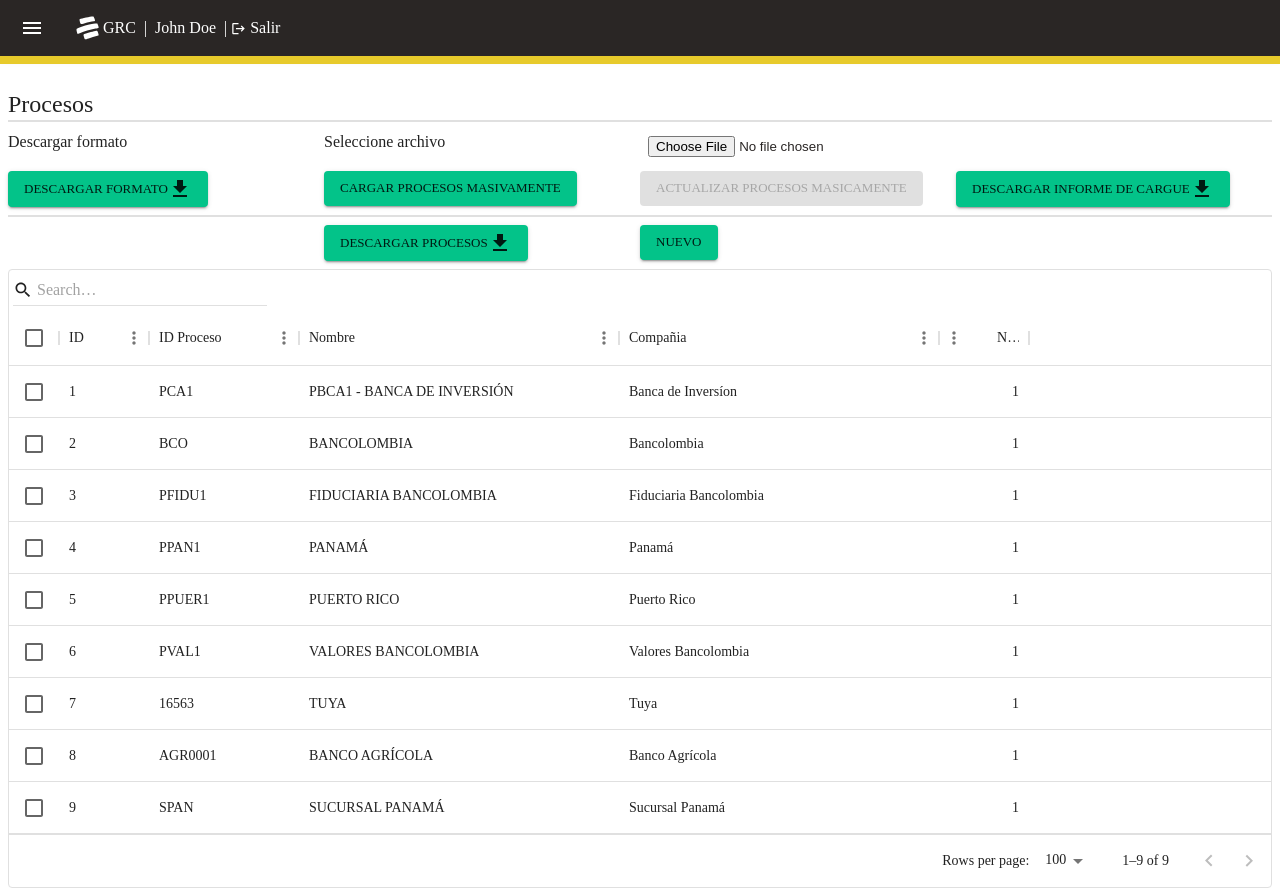
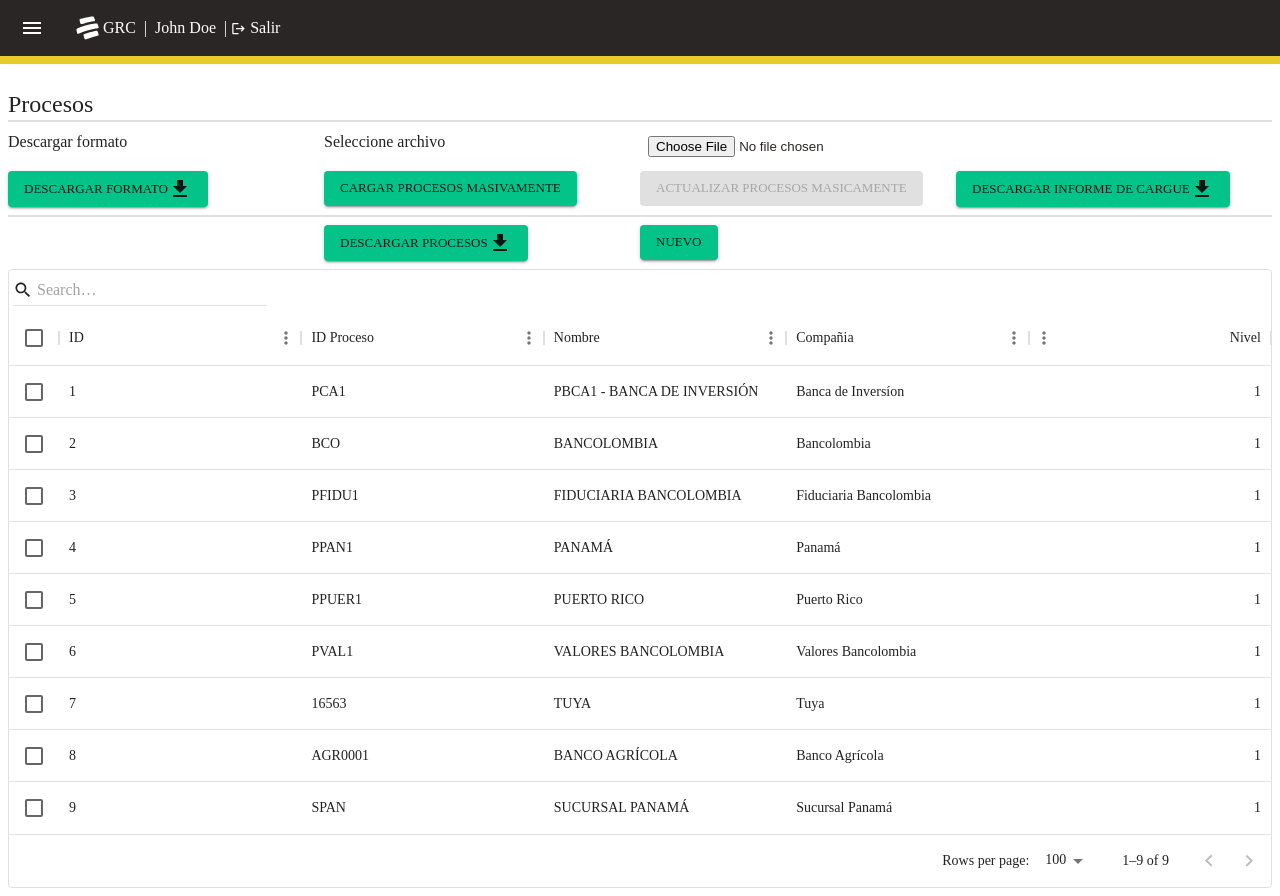
Before and after one commit to davidrios9/BlockcChain-React, a React (Vite) app: page /POC-Procesos/procesos in a window 1280 px wide. Built offline with nearby package versions, Linux system fonts and the light colour scheme.

Commit message:
Processes Data grid partial fix

```diff
--- a/src/pages/procesos.jsx
+++ b/src/pages/procesos.jsx
@@ -5,11 +5,11 @@
 import { DataGrid, GridToolbarQuickFilter } from '@mui/x-data-grid';
 
 const columns = [
-    { field: 'id', headerName: 'ID', width: 90 },
-    { field: 'idProceso', headerName: 'ID Proceso', width: 150 },
-    { field: 'nombre', headerName: 'Nombre', width: 320 },
-    { field: 'compañia', headerName: 'Compañia', width: 320, },
-    { field: 'nivel', headerName: 'Nivel', type: 'number', width: 90, },
+    { field: 'id', headerName: 'ID', flex: 1 },
+    { field: 'idProceso', headerName: 'ID Proceso', flex: 1  },
+    { field: 'nombre', headerName: 'Nombre', flex: 1  },
+    { field: 'compañia', headerName: 'Compañia',  flex: 1  },
+    { field: 'nivel', headerName: 'Nivel', type: 'number', flex: 1  },
 ];
 
 const rows = [
@@ -131,6 +131,7 @@
                     pageSize={5}
                     rowsPerPageOptions={[5]}
                     checkboxSelection
+                    autoHeight
                     slots={{ toolbar: QuickSearchToolbar }}
                     onRowSelectionModelChange={(ids) => {setSelected(ids); }}
 
```
